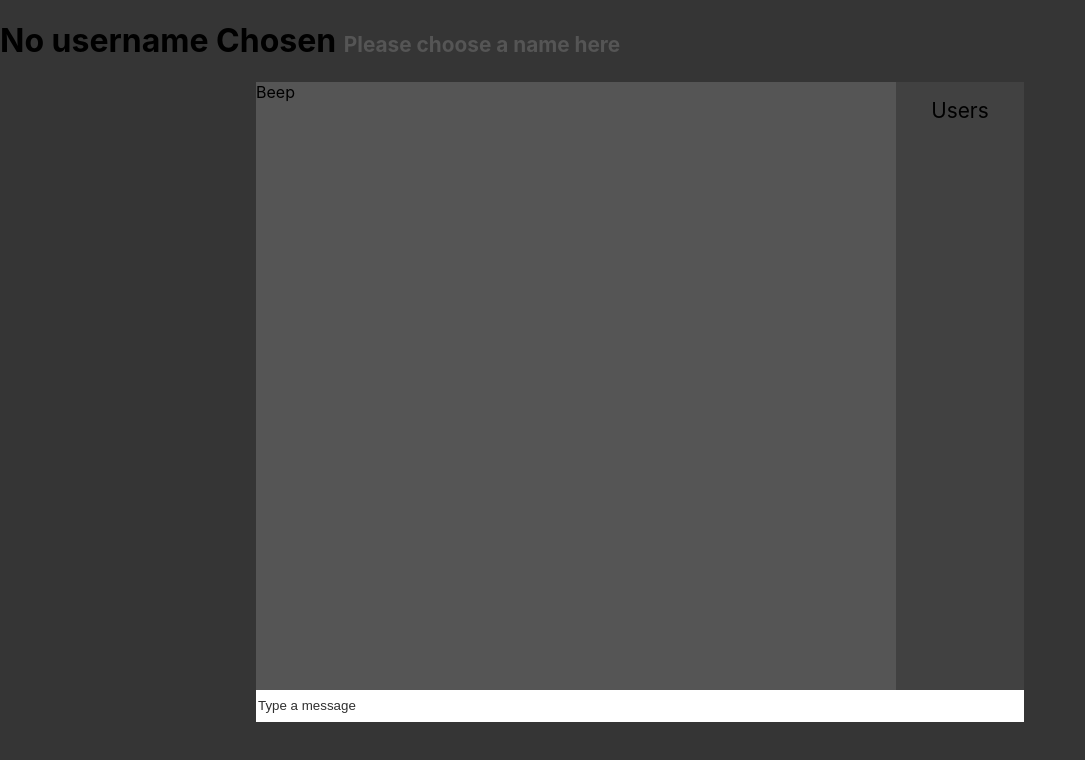
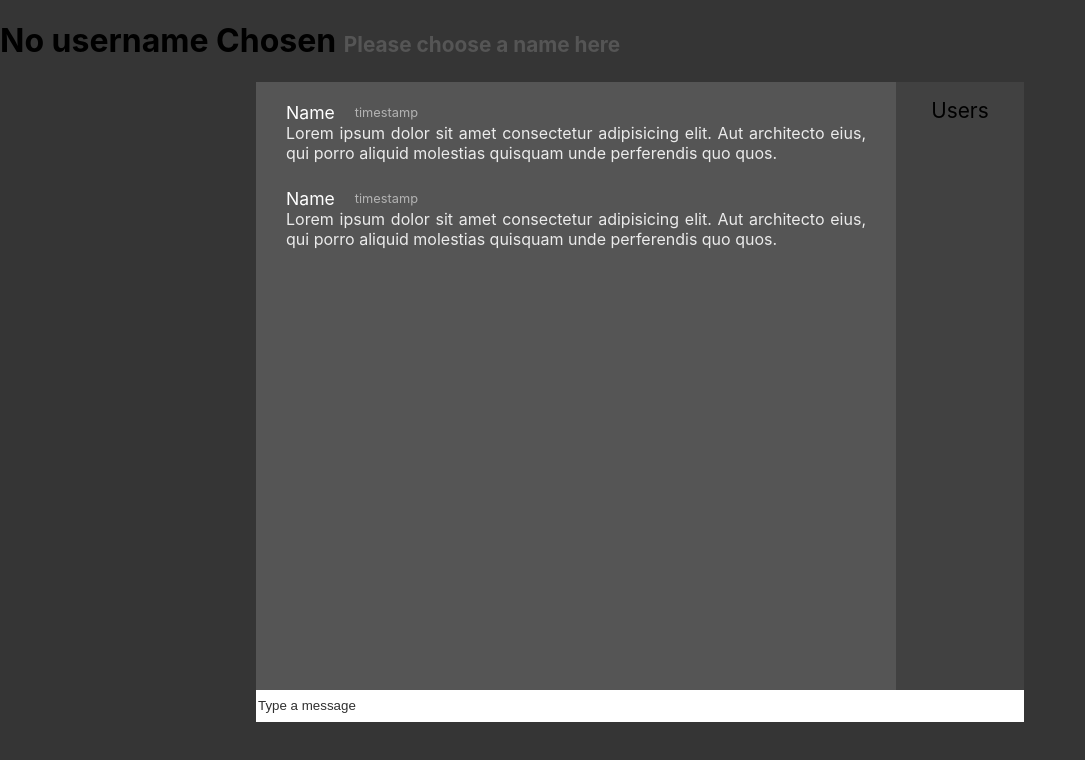
Before and after one commit to brewswain/chat_client, a React (Create React App) app in the folder client/: page /chat in a window 1280 px wide. Shown: the top 760 px of the page, without its empty margins (0-1085 px from the left). Built offline with nearby package versions, Linux system fonts and the light colour scheme; no server answers.

Commit message:
Made MessageBox component and placed some initial styling on it to emulate multiple messages being typed.

```diff
--- a/client/src/components/chat-box/chat-box.component.jsx
+++ b/client/src/components/chat-box/chat-box.component.jsx
@@ -1,4 +1,6 @@
 import React from "react";
+
+import MessageBox from "../message-box/message-box.component";
 
 import io from "socket.io-client";
 
@@ -18,7 +20,11 @@ const ChatBox = () => {
   return (
     <div className="chat-box">
       <div className="chat-body">
-        <div className="chat-log">Beep</div>
+        <div className="chat-log">
+          <MessageBox />
+
+          <MessageBox />
+        </div>
         <div className="user-list">
           <div className="user-list-header">Users</div>
           <div className="user-list-names">
--- a/client/src/components/chat-box/chat-box.styles.scss
+++ b/client/src/components/chat-box/chat-box.styles.scss
@@ -10,6 +10,10 @@
   height: 96%;
   display: grid;
   grid-template-columns: 5fr 1fr;
+
+  .chat-log {
+    padding-top: 20px;
+  }
 
   .user-list {
     background: rgb(65, 65, 65);
--- /dev/null
+++ b/client/src/components/message-box/message-box.component.jsx
@@ -0,0 +1,20 @@
+import React from "react";
+
+import "./message-box.styles.scss";
+
+const MessageBox = () => (
+  <div className="message-box">
+    <div className="message-header">
+      <div className="message-name">Name</div>
+      <div className="message-timestamp">timestamp</div>
+    </div>
+    <div className="message-content">
+      <span>
+        Lorem ipsum dolor sit amet consectetur adipisicing elit. Aut architecto
+        eius, qui porro aliquid molestias quisquam unde perferendis quo quos.
+      </span>
+    </div>
+  </div>
+);
+
+export default MessageBox;
--- /dev/null
+++ b/client/src/components/message-box/message-box.styles.scss
@@ -0,0 +1,30 @@
+.message-box {
+  width: 100%;
+  display: flex;
+  flex-direction: column;
+  justify-content: center;
+  padding-bottom: 25px;
+
+  .message-header {
+    display: flex;
+    align-items: center;
+    padding-left: 30px;
+
+    .message-name {
+      padding-right: 20px;
+      font-size: 1.1rem;
+      color: white;
+    }
+
+    .message-timestamp {
+      font-size: 0.8rem;
+      color: rgba(241, 241, 241, 0.6);
+    }
+  }
+
+  .message-content {
+    color: rgb(235, 235, 235);
+    text-align: justify;
+    padding: 0 30px;
+  }
+}
--- a/client/src/pages/chat/chat.component.jsx
+++ b/client/src/pages/chat/chat.component.jsx
@@ -15,8 +15,11 @@ const ChatPage = () => {
     const socket = io();
     socket.on("message", (message) => {
       console.log(message);
+      outputMessage(message);
     });
   }, []);
+
+  const outputMessage = (message) => {};
 
   return (
     <div className="chatpage-container">
```
